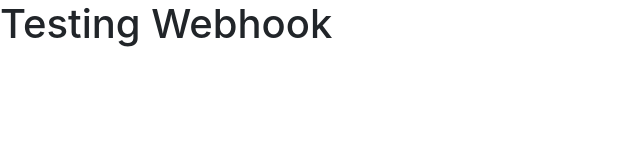
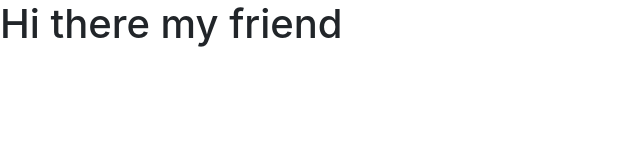
Before and after one commit to WaldrApps/Website, a plain HTML site: page index.html in a window 1280 px wide. Shown: the whole page, without its empty margins (0-640 px from the left). Drawn offline with nearby package versions, Linux system fonts and the light colour scheme.

Commit message:
Testing working webhook

```diff
--- a/index.html
+++ b/index.html
@@ -9,7 +9,7 @@
     <link rel="stylesheet" href="https://maxcdn.bootstrapcdn.com/bootstrap/4.0.0-alpha.2/css/bootstrap.min.css" integrity="sha384-y3tfxAZXuh4HwSYylfB+J125MxIs6mR5FOHamPBG064zB+AFeWH94NdvaCBm8qnd" crossorigin="anonymous">
   </head>
   <body>
-    <h1>Testing Webhook</h1>
+    <h1>Hi there my friend</h1>
 
     <script src="https://ajax.googleapis.com/ajax/libs/jquery/2.1.4/jquery.min.js"></script>
     <script src="https://maxcdn.bootstrapcdn.com/bootstrap/4.0.0-alpha.2/js/bootstrap.min.js" integrity="sha384-vZ2WRJMwsjRMW/8U7i6PWi6AlO1L79snBrmgiDpgIWJ82z8eA5lenwvxbMV1PAh7" crossorigin="anonymous"></script>
```
